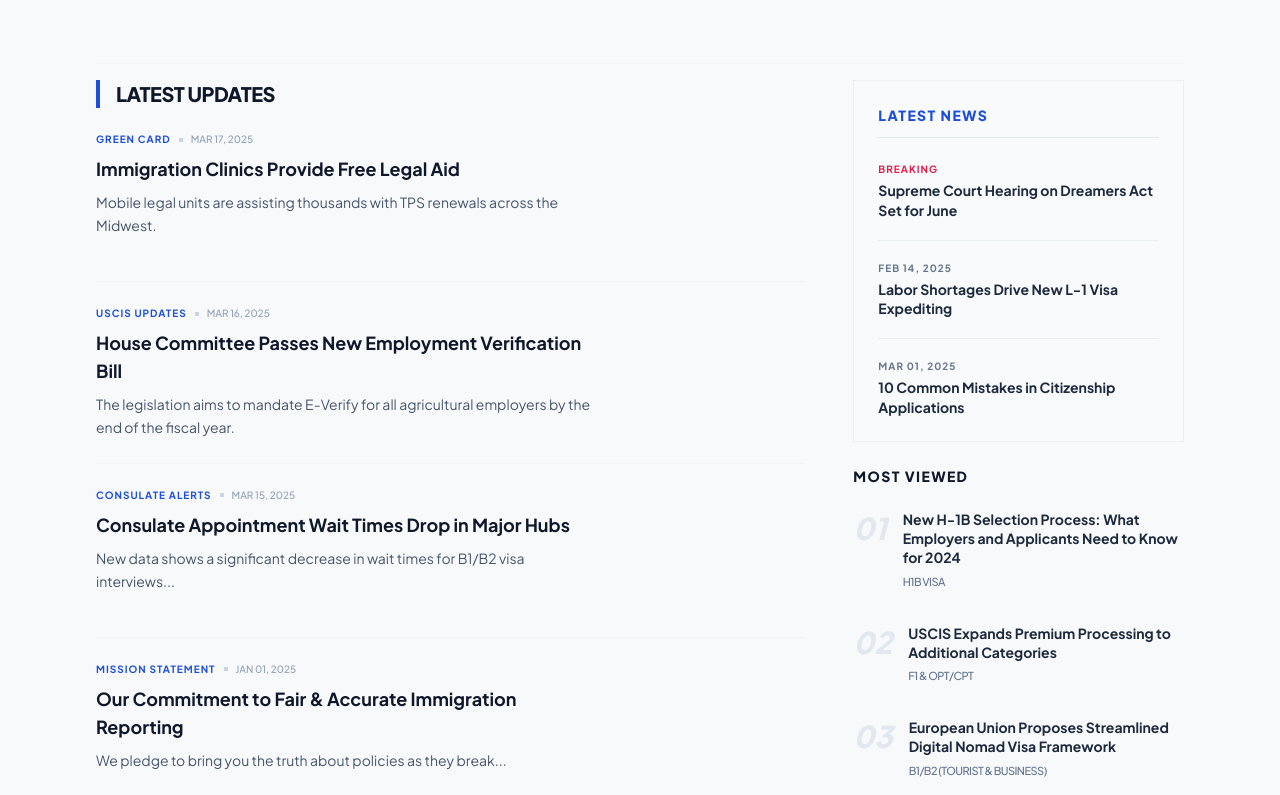
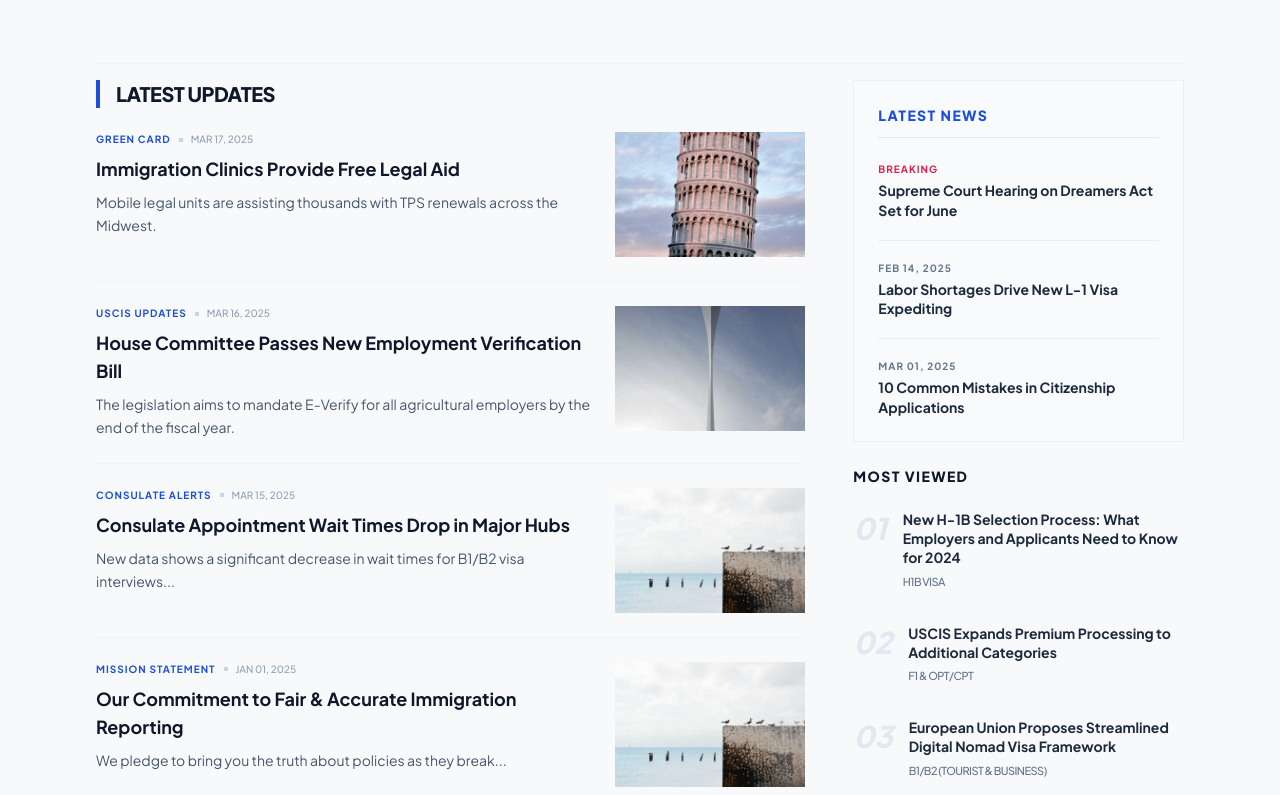
Before and after one commit to infaterasolutions-design/immi24, a Next.js app: page / in a window 1280 px wide. Shown: the part 1985-2780 px from the top of the page. Built offline with nearby package versions, Linux system fonts and the light colour scheme.

Commit message:
Fix: Removed lazy loading suspension on Latest Updates thumbnails to prevent edge-case hidden image rendering in nested grid loops

```diff
--- a/src/components/LatestUpdatesFeed.jsx
+++ b/src/components/LatestUpdatesFeed.jsx
@@ -37,8 +37,8 @@ export default function LatestUpdatesFeed({ articles }) {
               {article.paragraphs[0] || article.imageCaption}
             </p>
           </Link>
-          <Link href={`/article/${article.id}`} className="w-[110px] h-[75px] md:w-[190px] md:h-[125px] overflow-hidden flex-shrink-0 block">
-            <img className="w-full h-full object-cover group-hover:scale-105 transition-transform duration-700" loading="lazy" src={article.mainImage} alt="News Image" />
+          <Link href={`/article/${article.id}`} className="w-[110px] h-[75px] md:w-[190px] md:h-[125px] overflow-hidden flex-shrink-0 block bg-slate-100">
+            <img className="w-full h-full object-cover group-hover:scale-105 transition-transform duration-700" src={article.mainImage} alt={article.title} />
           </Link>
         </article>
       ))}
```
